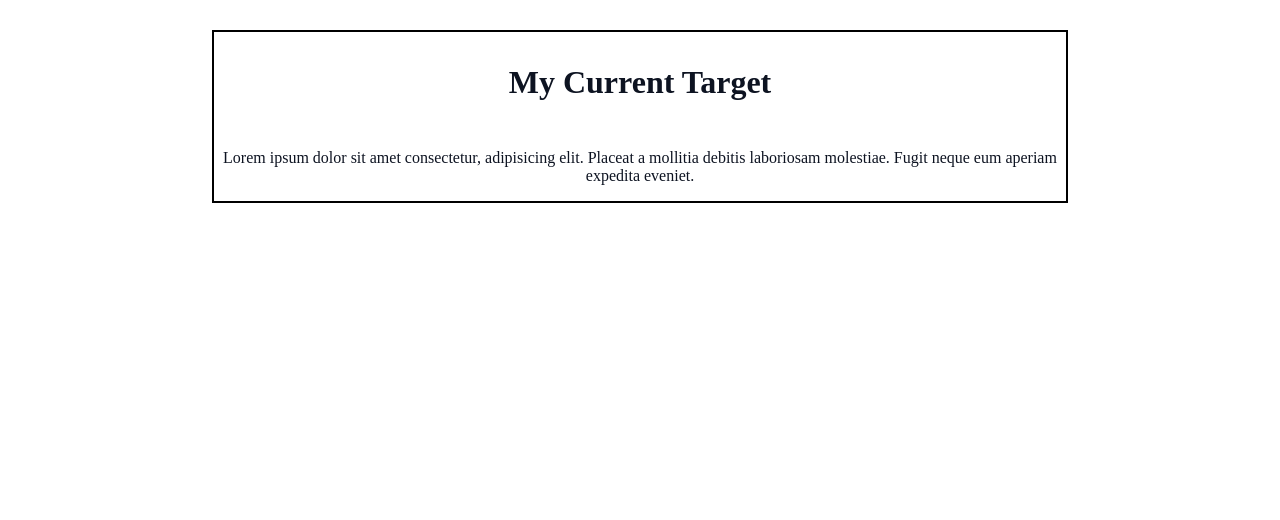
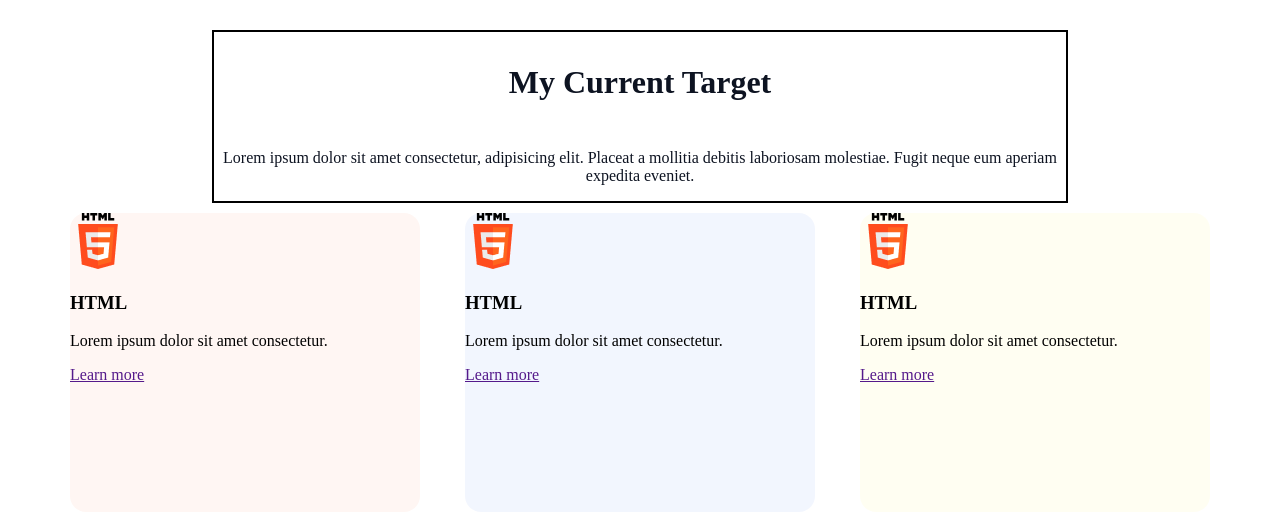
Before and after one commit to Momota02/Assignment1, a plain HTML site: page index.html in a window 1280 px wide. Shown: the part 2453-2973 px from the top of the page. Before the commit the page ends 2664 px from the top, so only its background shows below. Drawn offline with Linux system fonts and the light colour scheme.

Commit message:
main body complete

```diff
--- a/index.html
+++ b/index.html
@@ -69,6 +69,28 @@
             <p>Lorem ipsum dolor sit amet consectetur, adipisicing elit. Placeat a mollitia debitis laboriosam molestiae. Fugit neque eum aperiam expedita eveniet.</p>
 
         </section>
+        <section class="Last-section">
+
+            <div class="Card">
+                <img src="assets/html.png" alt="">
+                <h3>HTML</h3>
+                <p>Lorem ipsum dolor sit amet consectetur.</p>
+                <a href="">Learn more</a>
+            </div>
+            <div class="Card" style="background: rgba(0, 76, 232, 0.05);">
+                <img src="assets/html.png" alt="">
+                <h3>HTML</h3>
+                <p>Lorem ipsum dolor sit amet consectetur.</p>
+                <a href="">Learn more</a>
+            </div>
+            <div class="Card" style="background: rgba(255, 223, 0, 0.05);">
+                <img src="assets/html.png" alt="">
+                <h3>HTML</h3>
+                <p>Lorem ipsum dolor sit amet consectetur.</p>
+                <a href="">Learn more</a>
+            </div>
+
+        </section>
 
 
     </main>
--- a/style.css
+++ b/style.css
@@ -157,3 +157,18 @@ header{
     font-weight: 400;
     text-align: center;
 }
+.Last-section {
+    width: 1140px;
+    height: 299px;
+    margin:0 auto;
+    margin-top: 10px;
+    display: flex;
+    justify-content:space-between;
+}
+.Card{
+    width: 350px;
+    height: 299px;
+    border-radius: 16px;
+
+background: rgba(255, 76, 30, 0.05);
+}
```
